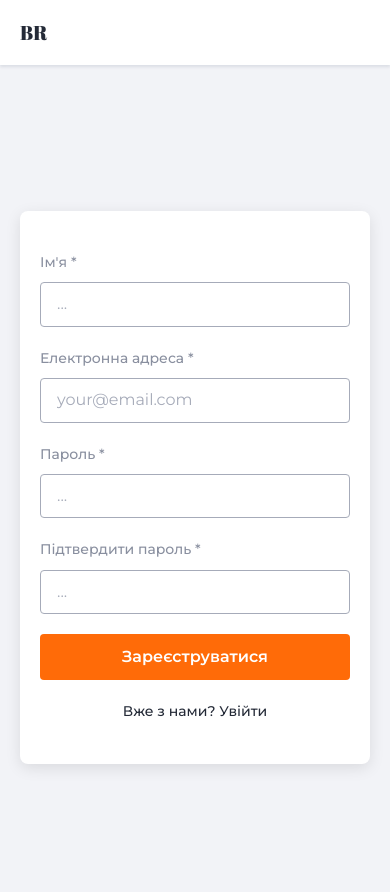
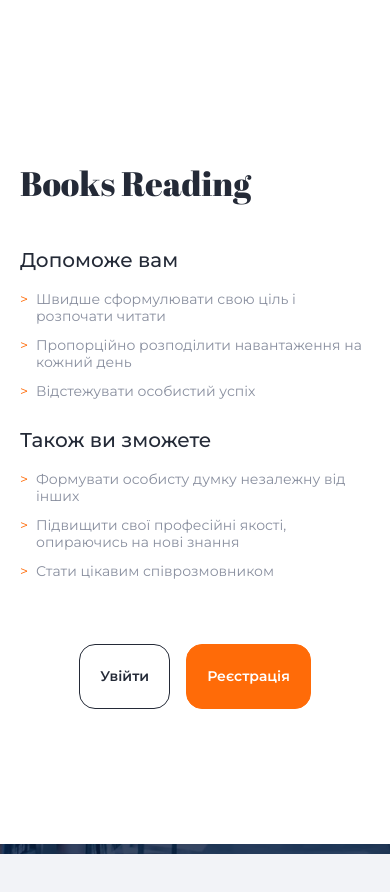
Before and after one commit to stanislavNemch/book-read-pet, a React (Vite) app: page /register in a window 390 px wide. Shown: the top 892 px of the page. After the commit the page ends 854 px from the top, so only its background shows below. Built offline with nearby package versions, Linux system fonts and the light colour scheme.

Commit message:
add registration page components and styles; implement mobile info modal

```diff
--- /dev/null
+++ b/src/components/AuthInfo/AuthInfo.module.css
@@ -0,0 +1,46 @@
+.infoWrapper {
+    padding: 20px;
+    max-width: 480px;
+    margin: 0 auto;
+}
+
+.title {
+    font-family: "Abril Fatface", serif;
+    font-weight: 400;
+    font-size: 34px;
+    margin-bottom: 32px;
+}
+
+.section {
+    margin-bottom: 24px;
+}
+
+.sectionTitle {
+    font-size: 20px;
+    font-weight: 500;
+    margin-bottom: 14px;
+}
+
+.list {
+    list-style-type: none;
+    padding-left: 16px;
+}
+
+.listItem {
+    position: relative;
+    font-size: 14px;
+    font-weight: 400;
+    color: #898f9f;
+    line-height: 1.21;
+}
+
+.listItem:not(:last-child) {
+    margin-bottom: 12px;
+}
+
+.listItem::before {
+    content: ">";
+    position: absolute;
+    left: -16px;
+    color: #ff6b08;
+}
--- /dev/null
+++ b/src/components/AuthInfo/AuthInfo.tsx
@@ -0,0 +1,42 @@
+import css from "./AuthInfo.module.css";
+
+const AuthInfo = () => {
+    return (
+        <div className={css.infoWrapper}>
+            <h1 className={css.title}>Books Reading</h1>
+
+            <div className={css.section}>
+                <h2 className={css.sectionTitle}>Допоможе вам</h2>
+                <ul className={css.list}>
+                    <li className={css.listItem}>
+                        Швидше сформулювати свою ціль і розпочати читати
+                    </li>
+                    <li className={css.listItem}>
+                        Пропорційно розподілити навантаження на кожний день
+                    </li>
+                    <li className={css.listItem}>
+                        Відстежувати особистий успіх
+                    </li>
+                </ul>
+            </div>
+
+            <div className={css.section}>
+                <h2 className={css.sectionTitle}>Також ви зможете</h2>
+                <ul className={css.list}>
+                    <li className={css.listItem}>
+                        Формувати особисту думку незалежну від інших
+                    </li>
+                    <li className={css.listItem}>
+                        Підвищити свої професійні якості, опираючись на нові
+                        знання
+                    </li>
+                    <li className={css.listItem}>
+                        Стати цікавим співрозмовником
+                    </li>
+                </ul>
+            </div>
+        </div>
+    );
+};
+
+export default AuthInfo;
--- /dev/null
+++ b/src/components/pages/RegistrationPage.module.css
@@ -0,0 +1,82 @@
+/* Стили для ссылок и кнопок под формой/в модалке */
+.formContainer {
+    width: 100%;
+    max-width: 335px;
+}
+
+@media screen and (min-width: 768px) {
+    .formContainer {
+        background-color: #ffffff;
+        padding: 40px;
+        border-radius: 20px;
+        box-shadow: 0px 4px 15px 0px rgba(2, 20, 53, 0.15);
+        max-width: 533px;
+    }
+}
+
+.loginLinkWrapper {
+    text-align: center;
+    margin-top: 16px;
+    color: #898f9f;
+}
+
+.loginLink {
+    font-weight: 500;
+    font-size: 13px;
+    color: #ff6b08;
+    text-decoration: underline;
+}
+
+/* --- Стили для мобильного модального окна --- */
+.mobileInfoModal {
+    display: none; /* По умолчанию скрыто */
+}
+
+.modalButtons {
+    display: flex;
+    gap: 16px;
+    margin-top: 20px;
+    padding: 0 20px;
+}
+
+.loginBtn,
+.registerBtn {
+    flex: 1;
+    padding: 20px;
+    border-radius: 16px;
+    font-size: 14px;
+    font-weight: 600;
+    border: 1px solid #242a37;
+}
+
+.loginBtn {
+    background-color: #ffffff;
+    color: #242a37;
+}
+
+.registerBtn {
+    background-color: #ff6b08;
+    color: #ffffff;
+    border-color: #ff6b08;
+}
+
+@media screen and (max-width: 767px) {
+    /* Показываем модальное окно только на мобильных */
+    .mobileInfoModal {
+        position: fixed;
+        top: 0;
+        left: 0;
+        width: 100%;
+        height: 100%;
+        background-color: #ffffff;
+        z-index: 100;
+        display: flex;
+        flex-direction: column;
+        justify-content: center;
+        align-items: center;
+    }
+
+    .hideInfoOnMobile {
+        display: none;
+    }
+}
--- a/src/components/pages/RegistrationPage.tsx
+++ b/src/components/pages/RegistrationPage.tsx
@@ -1,12 +1,21 @@
+import { useState } from "react";
 import { Link, useNavigate } from "react-router-dom";
 import toast from "react-hot-toast";
 import { authService } from "../services/authService";
 import type { RegistrationRequest } from "../types/auth";
-import AuthLayout from "../AuthLayout/AuthLayout";
+import AuthHeader from "../AuthHeader/AuthHeader";
 import RegisterForm from "../RegisterForm/RegisterForm";
-import AuthHeader from "../AuthHeader/AuthHeader";
+import GoogleAuthBtn from "../GoogleAuthBtn/GoogleAuthBtn";
+import AuthInfo from "../AuthInfo/AuthInfo";
+import clsx from "clsx";
+// Стили со страницы логина для общей структуры
+import css from "./LoginPage.module.css";
+// Уникальные стили для этой страницы
+import regCss from "./RegistrationPage.module.css";
 
 const RegistrationPage = () => {
+    // Состояние для управления видимостью мобильного инфо-окна
+    const [isInfoModalOpen, setInfoModalOpen] = useState(true);
     const navigate = useNavigate();
 
     const handleRegister = async (
@@ -14,22 +23,14 @@ const RegistrationPage = () => {
         { setSubmitting }: { setSubmitting: (isSubmitting: boolean) => void }
     ) => {
         try {
-            // Вызываем метод register из нашего authService
             await authService.register(values);
-
             toast.success("Регистрация прошла успешно! Теперь войдите.");
-
-            // После успешной регистрации перенаправляем на логин
             navigate("/login");
         } catch (error: any) {
-            console.error(error);
-            // Используем react-hot-toast для показа ошибок
             toast.error(
-                error.response?.data?.message ||
-                    "Ошибка при регистрации. Попробуйте снова."
+                error.response?.data?.message || "Ошибка при регистрации."
             );
         } finally {
-            // Сообщаем Formik, что отправка завершена
             setSubmitting(false);
         }
     };
@@ -37,15 +38,46 @@ const RegistrationPage = () => {
     return (
         <>
             <AuthHeader />
-            <AuthLayout>
-                <RegisterForm onSubmit={handleRegister} />
+            <main className={css.pageWrapper}>
+                {/* Секция с формой (левая колонка на десктопе) */}
+                <section className={css.formSection}>
+                    <div className={regCss.formContainer}>
+                        <GoogleAuthBtn />
+                        <RegisterForm onSubmit={handleRegister} />
+                        <div className={regCss.loginLinkWrapper}>
+                            <span>Вже з нами? </span>
+                            <Link to="/login" className={regCss.loginLink}>
+                                Увійти
+                            </Link>
+                        </div>
+                    </div>
+                </section>
 
-                {/* Ссылка "Вже з нами? Увійти" из макета */}
-                <div style={{ textAlign: "center", marginTop: "20px" }}>
-                    <span>Вже з нами? </span>
-                    <Link to="/login">Увійти</Link>
-                </div>
-            </AuthLayout>
+                {/* Секция с информацией (правая колонка на десктопе) */}
+                <section
+                    className={clsx(css.quoteSection, regCss.hideInfoOnMobile)}
+                >
+                    <AuthInfo />
+                </section>
+
+                {/* МОБИЛЬНОЕ ИНФОРМАЦИОННОЕ ОКНО (модалка) */}
+                {isInfoModalOpen && (
+                    <div className={regCss.mobileInfoModal}>
+                        <AuthInfo />
+                        <div className={regCss.modalButtons}>
+                            <Link to="/login" className={regCss.loginBtn}>
+                                Увійти
+                            </Link>
+                            <button
+                                onClick={() => setInfoModalOpen(false)}
+                                className={regCss.registerBtn}
+                            >
+                                Реєстрація
+                            </button>
+                        </div>
+                    </div>
+                )}
+            </main>
         </>
     );
 };
```
